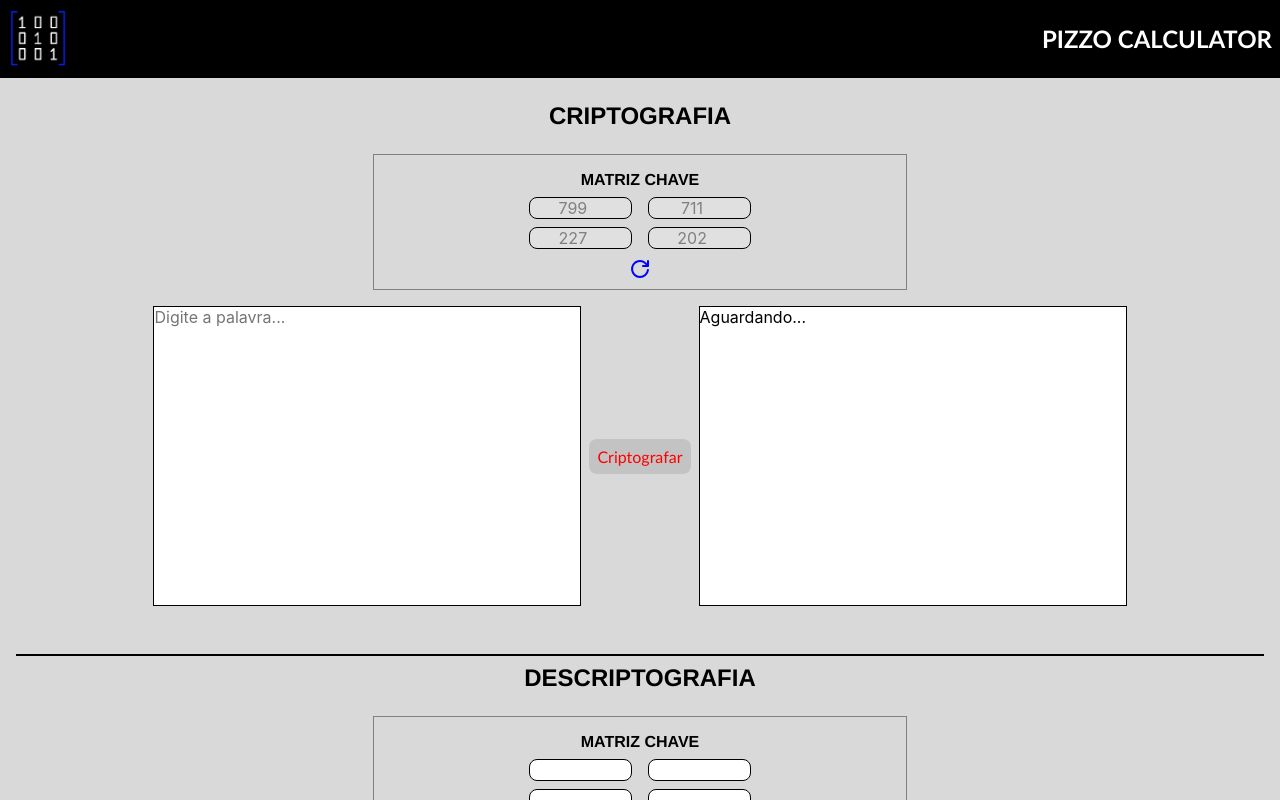
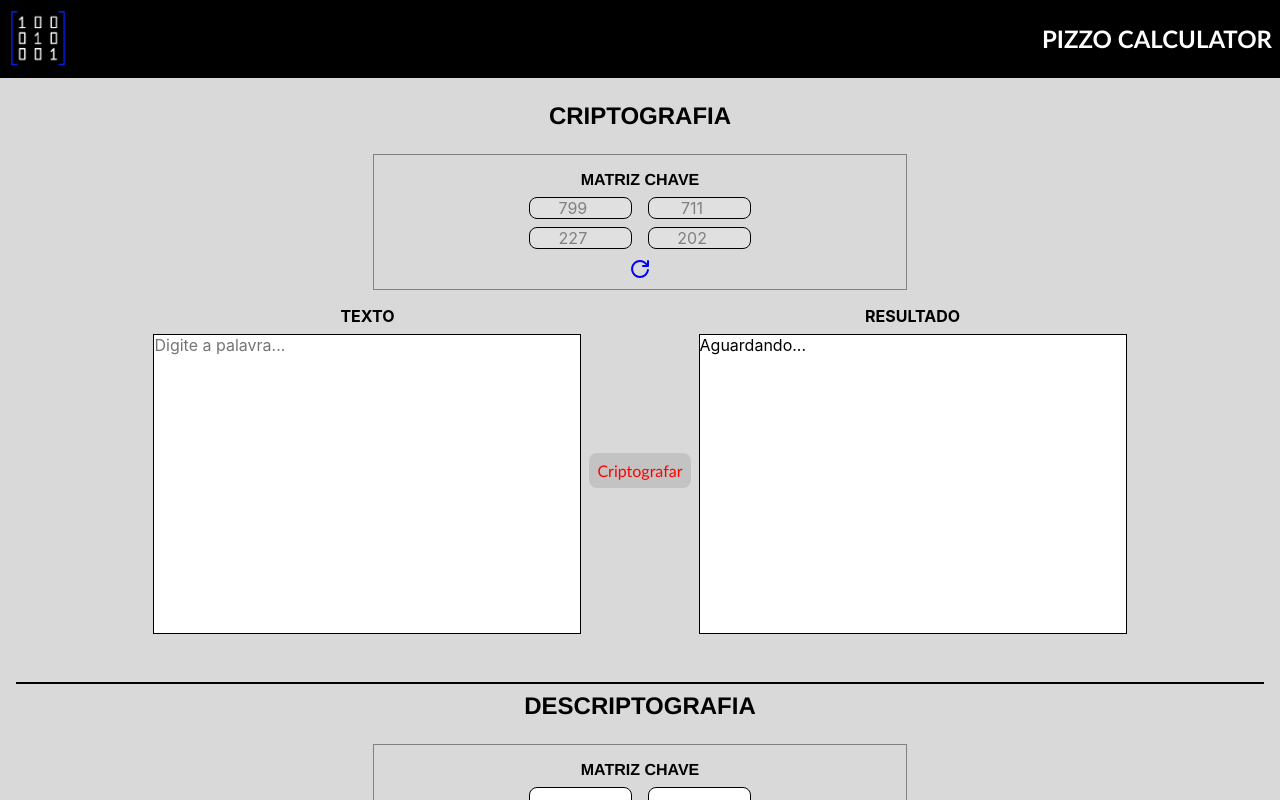
Before and after one commit to Gabriieu/criptografia-com-matrizes, a React (Vite) app: page / in a window 1280 px wide. Shown: the top 800 px of the page. Built offline with nearby package versions, Linux system fonts and the light colour scheme.

Commit message:
fix result

```diff
--- a/src/App.tsx
+++ b/src/App.tsx
@@ -100,6 +100,7 @@ function App() {
               </div>
             <div className="container-inputs">
             <div className="input-word">
+              <h1>TEXTO</h1>
                 <textarea
                   className="text-area"
                   placeholder="Digite a palavra..."
@@ -111,6 +112,7 @@ function App() {
                   Criptografar
                 </button>
               <div className="input-word">
+              <h1>RESULTADO</h1>
                 {cryptedWord.length > 0 ? (
                   <textarea
                     className="text-area"
--- a/src/provider/main.provider.tsx
+++ b/src/provider/main.provider.tsx
@@ -263,7 +263,9 @@ export const MainProvider = ({ children }: iMainProviderProps) => {
       setCryptedWord(result);
       transformText(result);
     }
-    result[result.length - 1].pop()
+    if(result[result.length - 1][1] == list[list.length - 1][0]){
+      console.log(result[result.length - 1][1], list[list.length - 1])
+    }
     return result;
   };
 
```
